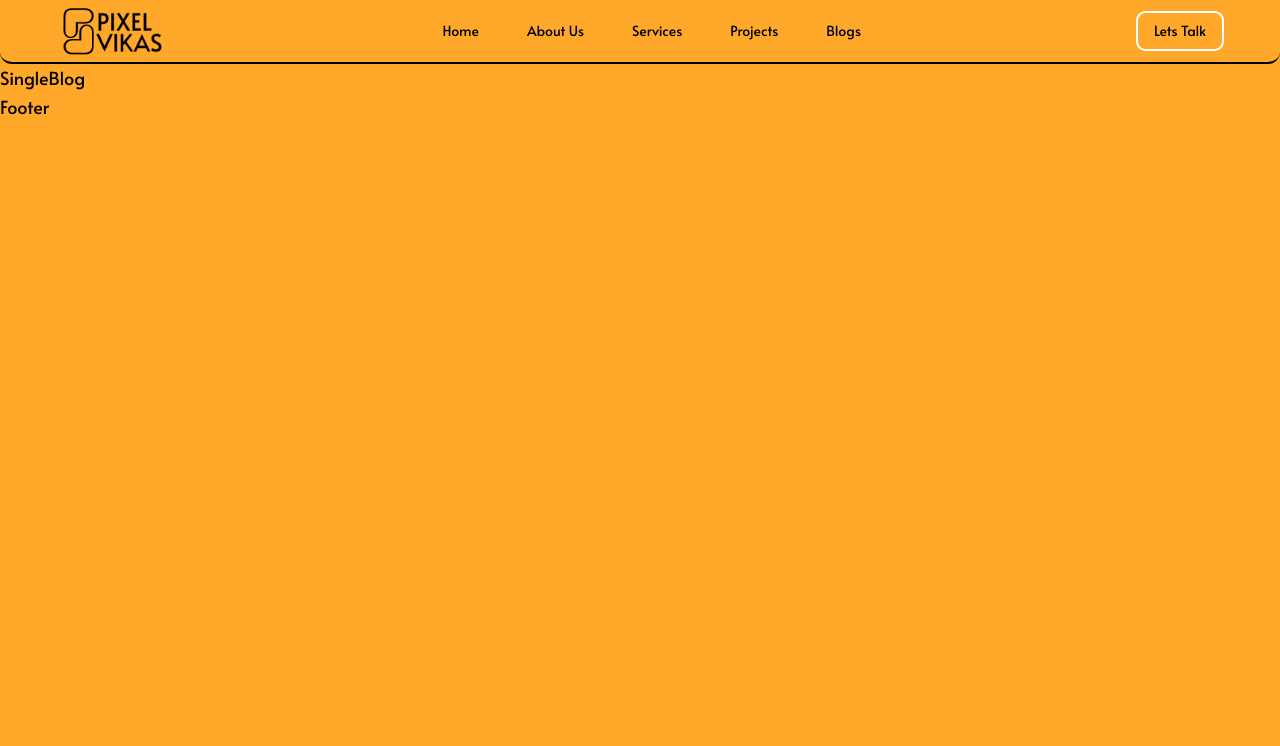
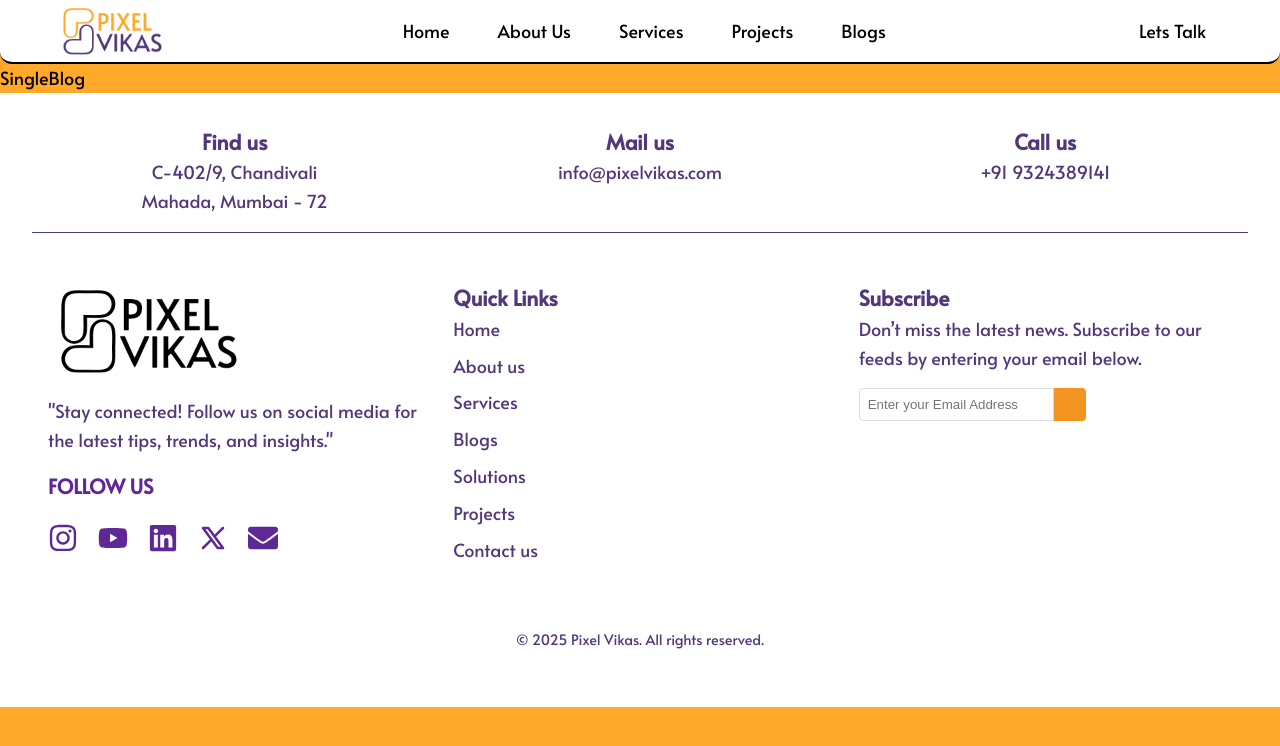
Before and after one commit to pixelvikas/Pixel-Vikas, a React (Vite) app: page /blogs/1 in a window 1280 px wide. Shown: the top 746 px of the page. Built offline with nearby package versions, Linux system fonts and the light colour scheme; a web font is replaced by a local one.

Commit message:
Header hide animation | Footer Completed

```diff
--- /dev/null
+++ b/src/components/Footer.css
@@ -0,0 +1,201 @@
+/* General Footer Styling */
+.footer {
+  background-color: #fff;
+  color: #52377b;
+  font-family: Alata, sans-serif;
+  padding: 2rem;
+  line-height: 1.6;
+}
+
+.footer__top {
+  display: flex;
+  justify-content: space-between;
+  border-bottom: 1px solid #52377b;
+  padding-bottom: 1rem;
+  margin-bottom: 1rem;
+}
+
+.footer__section {
+  flex: 1;
+  text-align: center;
+}
+
+.footer__middle {
+  display: flex;
+  flex-wrap: wrap;
+  justify-content: space-between;
+  padding: 1rem 0;
+}
+
+.footer__about,
+.footer__links,
+.footer__subscribe {
+  display: flex;
+  flex: 1;
+  margin: 1rem;
+  min-width: 250px;
+  flex-direction: column;
+  flex-wrap: wrap;
+  justify-content: flex-start;
+  align-items: flex-start;
+  align-content: flex-start;
+}
+
+.footer__logo {
+  max-width: 200px;
+  margin-bottom: 1rem;
+}
+
+.footer__social {
+  display: flex;
+  gap: 0.5rem;
+  justify-content: flex-start;
+}
+
+.social__icon i {
+  font-size: 1.5rem;
+  color: #52377b;
+  transition: color 0.3s ease;
+}
+
+.social__icon i:hover {
+  color: #f39422;
+}
+
+.footer__links ul {
+  list-style: none;
+  padding: 0;
+}
+
+.footer__links ul li {
+  margin-bottom: 0.5rem;
+}
+.footer__links ul li a {
+  color: #52377b;
+  text-decoration: none;
+  transition: color 0.3s ease;
+}
+
+.footer__links ul li a:hover {
+  color: #f39422;
+}
+
+.footer__subscribe .footer__form {
+  display: flex;
+  margin-top: 1rem;
+}
+
+.footer__input {
+  flex: 1;
+  padding: 0.5rem;
+  border: 1px solid #ddd;
+  border-radius: 4px 0 0 4px;
+  outline: none;
+}
+
+.footer__button {
+  background-color: #f39422;
+  color: #fff;
+  border: none;
+  padding: 0 1rem;
+  border-radius: 0 4px 4px 0;
+  cursor: pointer;
+}
+
+.footer__button i {
+  font-size: 1rem;
+}
+
+.footer__bottom {
+  text-align: center;
+  font-size: 0.9rem;
+  padding: 1.5rem;
+  display: flex;
+  justify-content: center;
+}
+
+/* Responsive Styling */
+@media (max-width: 768px) {
+  .footer__top,
+  .footer__middle {
+    flex-direction: column;
+    align-items: center;
+    text-align: center;
+  }
+
+  .footer {
+    padding: 1rem;
+  }
+
+  .footer__section,
+  .footer__about,
+  .footer__links,
+  .footer__subscribe {
+    display: flex;
+    margin-bottom: 1rem;
+    flex-direction: column;
+    flex-wrap: nowrap;
+    align-content: center;
+    justify-content: center;
+    align-items: center;
+  }
+
+  .footer__social {
+    justify-content: center;
+  }
+}
+
+/* Footer Button hover effect */
+.footer__button:hover {
+  background-color: #52377b;
+}
+
+/* Links hover effect */
+.footer__links ul li a:hover {
+  color: #f39422;
+  text-decoration: underline;
+}
+
+/* Follow Title */
+.follow-title {
+  font-size: 20px;
+  margin-bottom: 15px;
+  margin-top: 15px;
+  font-weight: bold;
+  text-transform: uppercase;
+  color: #5e2996;
+}
+
+/* Social Icons Styles */
+.social-icons {
+  display: flex;
+  justify-content: center;
+  gap: 20px; /* Increased spacing between icons */
+}
+
+.social-icons a {
+  font-size: 30px;
+  color: #5e2996; /* Primary purple color */
+  text-decoration: none;
+  transition: transform 0.3s ease, color 0.3s ease; /* Smooth animation */
+}
+
+.social-icons a:hover {
+  color: #3e1c66; /* Darker purple on hover */
+  transform: scale(1.2); /* Slight zoom on hover */
+}
+
+/* Responsive Design */
+@media (max-width: 768px) {
+  .follow-us-container {
+    padding: 20px;
+  }
+
+  .social-icons {
+    gap: 15px;
+  }
+
+  .social-icons a {
+    font-size: 26px; /* Adjust icon size for smaller screens */
+  }
+}
--- a/src/components/Footer.jsx
+++ b/src/components/Footer.jsx
@@ -1,9 +1,149 @@
-import React from 'react'
+import React from "react";
+import "./Footer.css";
+import BlackLogo from "/assets/pvlogoblack.png";
+import { FaInstagram, FaYoutube, FaLinkedin, FaEnvelope } from "react-icons/fa";
+import { TbBrandX } from "react-icons/tb"; // For the 'X' (Twitter alternative)
 
 const Footer = () => {
   return (
-    <div>Footer</div>
-  )
-}
+    <footer className="footer">
+      {/* Top Section */}
+      <div className="footer__top">
+        <div className="footer__section">
+          <h3>Find us</h3>
+          <p>
+            C-402/9, Chandivali
+            <br />
+            Mahada, Mumbai - 72
+          </p>
+        </div>
+        <div className="footer__section">
+          <h3>Mail us</h3>
+          <p>
+            <a href="mailto:info@pixelvikas.com" className="footer__email">
+              info@pixelvikas.com
+            </a>
+          </p>
+        </div>
+        <div className="footer__section">
+          <h3>Call us</h3>
+          <p>
+            <a href="tel:+919324389141" className="footer__phone">
+              +91 9324389141
+            </a>
+          </p>
+        </div>
+      </div>
 
-export default Footer
+      {/* Middle Section */}
+      <div className="footer__middle">
+        {/* About Section */}
+        <div className="footer__about">
+          <img
+            src={BlackLogo}
+            alt="Pixel Vikas Logo"
+            className="footer__logo"
+          />
+          <p>
+            "Stay connected! Follow us on social media for the latest tips,
+            trends, and insights."
+          </p>
+
+          <h2 className="follow-title">Follow Us</h2>
+          <div className="social-icons">
+            <a
+              href="https://instagram.com"
+              target="_blank"
+              rel="noopener noreferrer"
+              aria-label="Instagram"
+            >
+              <FaInstagram />
+            </a>
+            <a
+              href="https://youtube.com"
+              target="_blank"
+              rel="noopener noreferrer"
+              aria-label="YouTube"
+            >
+              <FaYoutube />
+            </a>
+            <a
+              href="https://linkedin.com"
+              target="_blank"
+              rel="noopener noreferrer"
+              aria-label="LinkedIn"
+            >
+              <FaLinkedin />
+            </a>
+            <a
+              href="https://x.com"
+              target="_blank"
+              rel="noopener noreferrer"
+              aria-label="X (Twitter)"
+            >
+              <TbBrandX />
+            </a>
+            <a href="mailto:info@example.com" aria-label="Email">
+              <FaEnvelope />
+            </a>
+          </div>
+        </div>
+
+        {/* Quick Links */}
+        <div className="footer__links">
+          <h3>Quick Links</h3>
+          <ul>
+            <li>
+              <a href="/">Home</a>
+            </li>
+            <li>
+              <a href="/about-us">About us</a>
+            </li>
+            <li>
+              <a href="/services">Services</a>
+            </li>
+            <li>
+              <a href="/blogs">Blogs</a>
+            </li>
+            <li>
+              <a href="/solutions">Solutions</a>
+            </li>
+            <li>
+              <a href="/projects">Projects</a>
+            </li>
+            <li>
+              <a href="/contact-us">Contact us</a>
+            </li>
+          </ul>
+        </div>
+
+        {/* Subscription Section */}
+        <div className="footer__subscribe">
+          <h3>Subscribe</h3>
+          <p>
+            Don’t miss the latest news. Subscribe to our feeds by entering your
+            email below.
+          </p>
+          <div className="footer__form">
+            <input
+              type="email"
+              placeholder="Enter your Email Address"
+              className="footer__input"
+              aria-label="Email Address"
+            />
+            <button className="footer__button" aria-label="Subscribe">
+              <i className="fas fa-arrow-right"></i>
+            </button>
+          </div>
+        </div>
+      </div>
+
+      {/* Bottom Section */}
+      <div className="footer__bottom">
+        <p>© 2025 Pixel Vikas. All rights reserved.</p>
+      </div>
+    </footer>
+  );
+};
+
+export default Footer;
--- a/src/components/Header.jsx
+++ b/src/components/Header.jsx
@@ -4,31 +4,43 @@ import { FaHome } from "react-icons/fa";
 import { MdPeople, MdDesignServices } from "react-icons/md";
 import { FaHandshake } from "react-icons/fa";
 import { RiArticleFill } from "react-icons/ri";
-import BlackLogo from "/assets/pvlogoblack.png";
+import PvLogo from "/assets/pvlogo.png";
 import "./Header.css";
 
 const Header = () => {
-  const sectionsRef = useRef({});
+  const sectionsRef = useRef({}); // Initialize as an object
   const [activeLink, setActiveLink] = useState("");
   const [scrollHeader, setScrollHeader] = useState(false);
+  const [hiddenHeader, setHiddenHeader] = useState(false); // Tracks header visibility
+  const lastScrollY = useRef(0); // Keeps track of the last scroll position
 
-  // Scroll event listener for active link and header background
+  // Scroll event listener for active link and header behavior
   useEffect(() => {
     const handleScroll = () => {
       const scrollY = window.pageYOffset;
 
       // Highlight active link
-      sectionsRef.current.forEach((section) => {
+      Object.values(sectionsRef.current).forEach((section) => {
+        if (section) {
           const sectionTop = section.offsetTop - 50;
           const sectionHeight = section.offsetHeight;
 
           if (scrollY > sectionTop && scrollY <= sectionTop + sectionHeight) {
             setActiveLink(`#${section.getAttribute("id")}`);
           }
+        }
       });
 
       // Add/remove background to header
       setScrollHeader(window.scrollY >= 80);
+
+      // Hide/show header based on scroll direction
+      if (scrollY > lastScrollY.current && scrollY > 100) {
+        setHiddenHeader(true); // Hide header when scrolling down
+      } else {
+        setHiddenHeader(false); // Show header when scrolling up
+      }
+      lastScrollY.current = scrollY; // Update last scroll position
     };
 
     // Attach scroll listener
@@ -58,15 +70,16 @@ const Header = () => {
   ];
 
   return (
-    <>
     <header
-        className={`header ${scrollHeader ? "scroll-header" : ""}`}
+      className={`header ${scrollHeader ? "scroll-header" : ""} ${
+        hiddenHeader ? "hidden-header" : ""
+      }`}
       id="header"
     >
       <nav className="nav container">
         {/* Profile Image */}
         <img
-            src={BlackLogo}
+          src={PvLogo}
           alt="Profile"
           className="nav__img"
           aria-label="Profile image"
@@ -108,7 +121,6 @@ const Header = () => {
         </Link>
       </nav>
     </header>
-    </>
   );
 };
 
--- a/src/components/header.css
+++ b/src/components/header.css
@@ -5,7 +5,7 @@
   left: 0;
   width: 100%;
   height: var(--header-height);
-  background-color: transparent;
+  background-color: #fff;
   z-index: var(--z-fixed);
   transition: all 0.3s ease-in-out;
   border-bottom: solid 2px #000;
@@ -17,6 +17,9 @@
   background-color: rgba(255, 255, 255, 0.95);
 }
 
+.hidden-header {
+  transform: translateY(-100%);
+}
 /*=============== NAVIGATION ===============*/
 .nav {
   height: 100%;
@@ -31,7 +34,7 @@
   padding: 0.4rem 1rem;
   border: 2px solid #fff;
   border-radius: 0.6rem;
-  font-size: var(--small-font-size);
+  font-size: var(--normal-font-size);
   text-align: center;
   display: inline-block;
   background-color: var(--background-color, transparent);
@@ -69,7 +72,7 @@
   align-items: center;
   gap: 4px;
   color: var(--text-color);
-  font-size: var(--small-font-size);
+  font-size: var(--normal-font-size);
   font-weight: 250;
   transition: color 0.3s ease-in-out;
 }
@@ -129,7 +132,9 @@
   .nav__link {
     font-size: var(--tiny-font-size);
   }
-
+  .hidden-header {
+    transform: none;
+  }
   /* .nav__img {
     display: none;
   } */
@@ -137,6 +142,9 @@
 @media (max-width: 768px) {
   .nav__img {
     max-height: 80%; /* Slightly smaller image on mobile */
+  }
+  .hidden-header {
+    transform: none;
   }
 }
 @media screen and (min-width: 1024px) {
--- a/src/index.css
+++ b/src/index.css
@@ -21,7 +21,7 @@
   --title-color: #fff;
   --text-color: #000;
   --body-color: #ffa829;
-  --container-color: transparent;
+  --container-color: #ffff;
 
   /*========== Font and typography ==========*/
   --Alta: "Alata", sans-serif;
```
Also changed, not shown: public/assets/pvlogo.png (added). Lines whose indentation alone changed are shown as unchanged.
